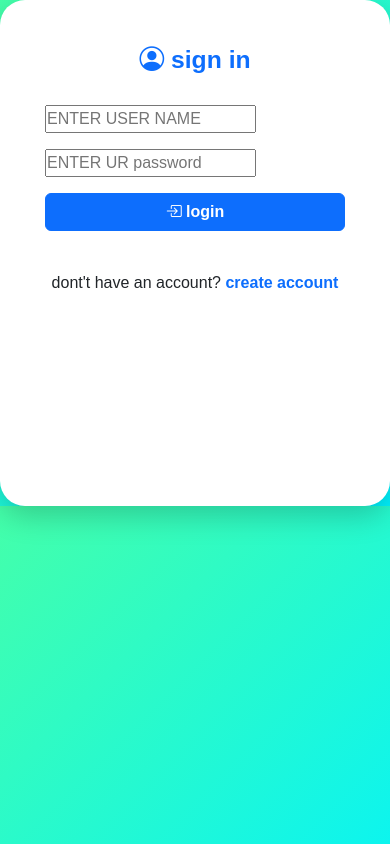
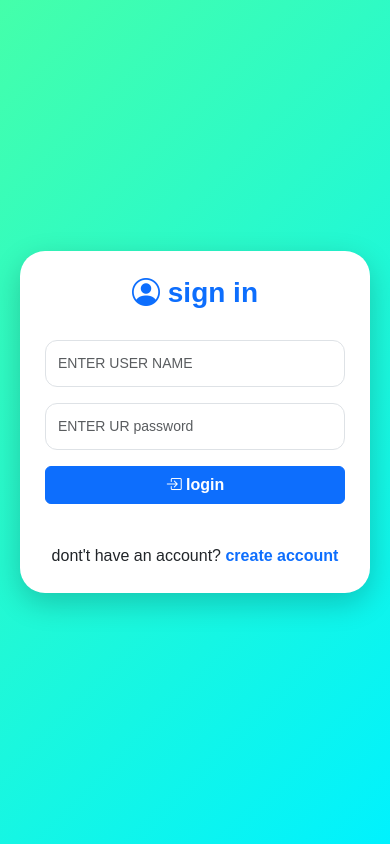
Before and after one commit to Ishimwegadsonga/task-manager-prj, a Flask app: page / in a window 390 px wide. Run offline with Flask 3, Linux system fonts and the light colour scheme.

Commit message:
improved resonsive login and register ui

```diff
--- a/templates/practice.html
+++ b/templates/practice.html
@@ -2,6 +2,8 @@
 <html>
     <head>
         <title>login</title>
+
+        <meta name="viewport" content="width=device-width, initial-scale=1.0">
 
           <link
     href="https://cdn.jsdelivr.net/npm/bootstrap@5.3.3/dist/css/bootstrap.min.css"
@@ -20,14 +22,15 @@
             }
 
             body {
-                height: 60vh;
+                min-height: 100vh;
                 display: flex;
+                justify-content: center;
                 background: #f2f2f2;
-                justify-items: center;
-                justify-content: center;
+                align-items: center;
 
+                 padding: 20px;
 
-                font-family: arial, sans-derif;
+                font-family: arial, sans-serif;
 
                 background:linear-gradient(
                     135deg,
@@ -37,9 +40,11 @@
             }
 
             .login-card{
-                width: 400px;
+                width: 100%;
+                max-width: 400px;
+
                 background: white;
-                padding: 45px;
+                padding: 20px;
                 border-radius: 25px;
 
              box-shadow:
@@ -56,7 +61,7 @@
             }
 
             .form-control{
-                border-radius: 12x;
+                border-radius: 12px;
                 padding: 12px;
             }
 
@@ -69,7 +74,7 @@
             }
 
             .btn-custom:hover{
-                transition:scale(1.03);
+                transform: scale(1.03);
             }
 
             .link{
@@ -93,6 +98,25 @@
                    transform: translateY(0);
                 }
             }
+
+        @media(max-width:768px){
+
+            .login-card{
+                padding:25px;
+            }
+
+            h2{
+                font-size: 28px;
+            }
+
+            .form-control{
+                font-size: 14px;
+            }
+
+            .btn-custom{
+                width: 100%;
+            }
+        }
 
          </style>
 
@@ -120,6 +144,7 @@
     <input
      type="text"
      name="username"
+     class="form-control"
      placeholder="ENTER USER NAME"
      required>
 
@@ -131,6 +156,7 @@
     <input
      type="password"
      name="password"
+     class="form-control"
      placeholder="ENTER UR password"
      required>
 
```
Also changed, not shown: templates/dashboard.html (+32 -2 lines), templates/register.html (+36 -8 lines).
